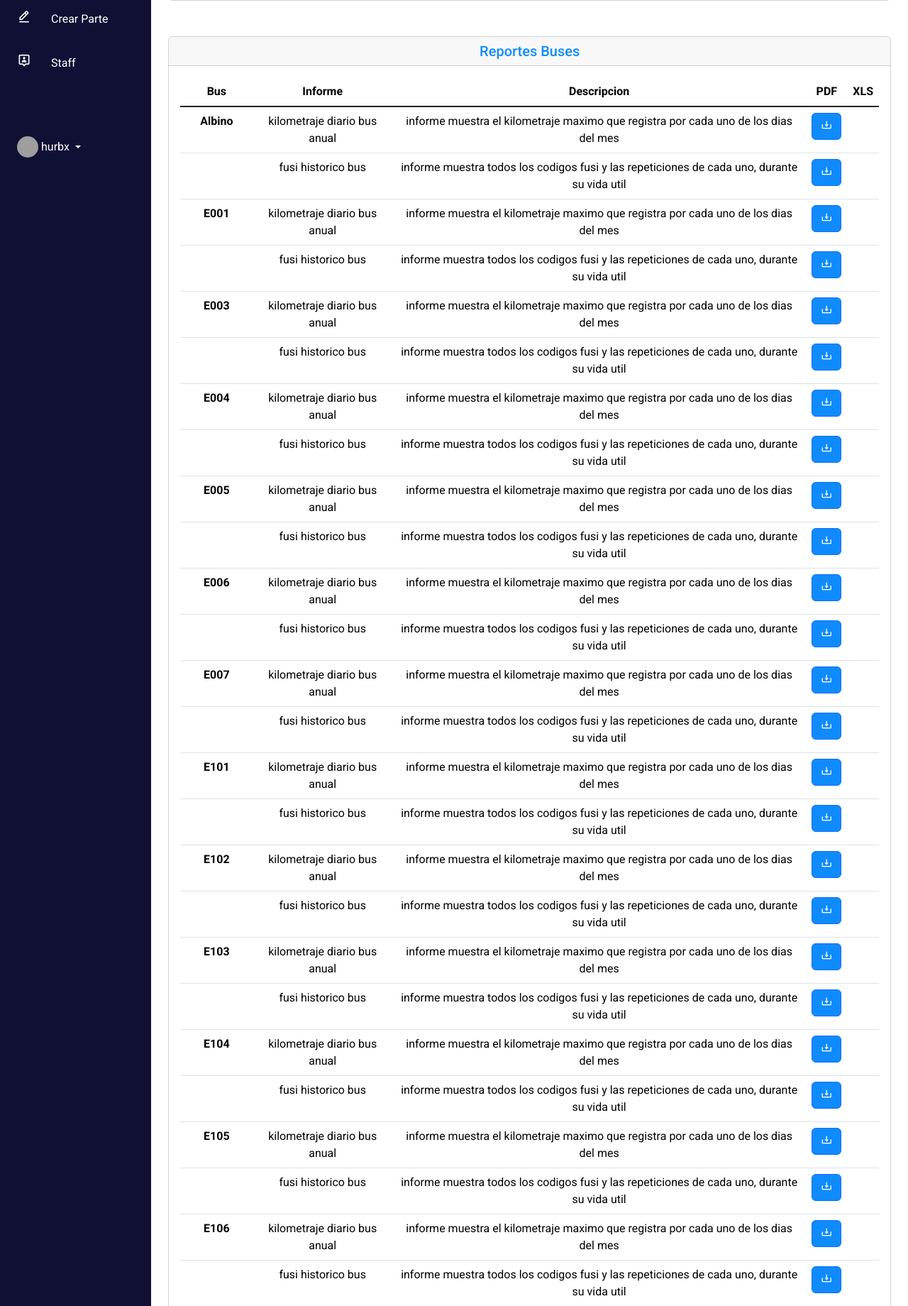
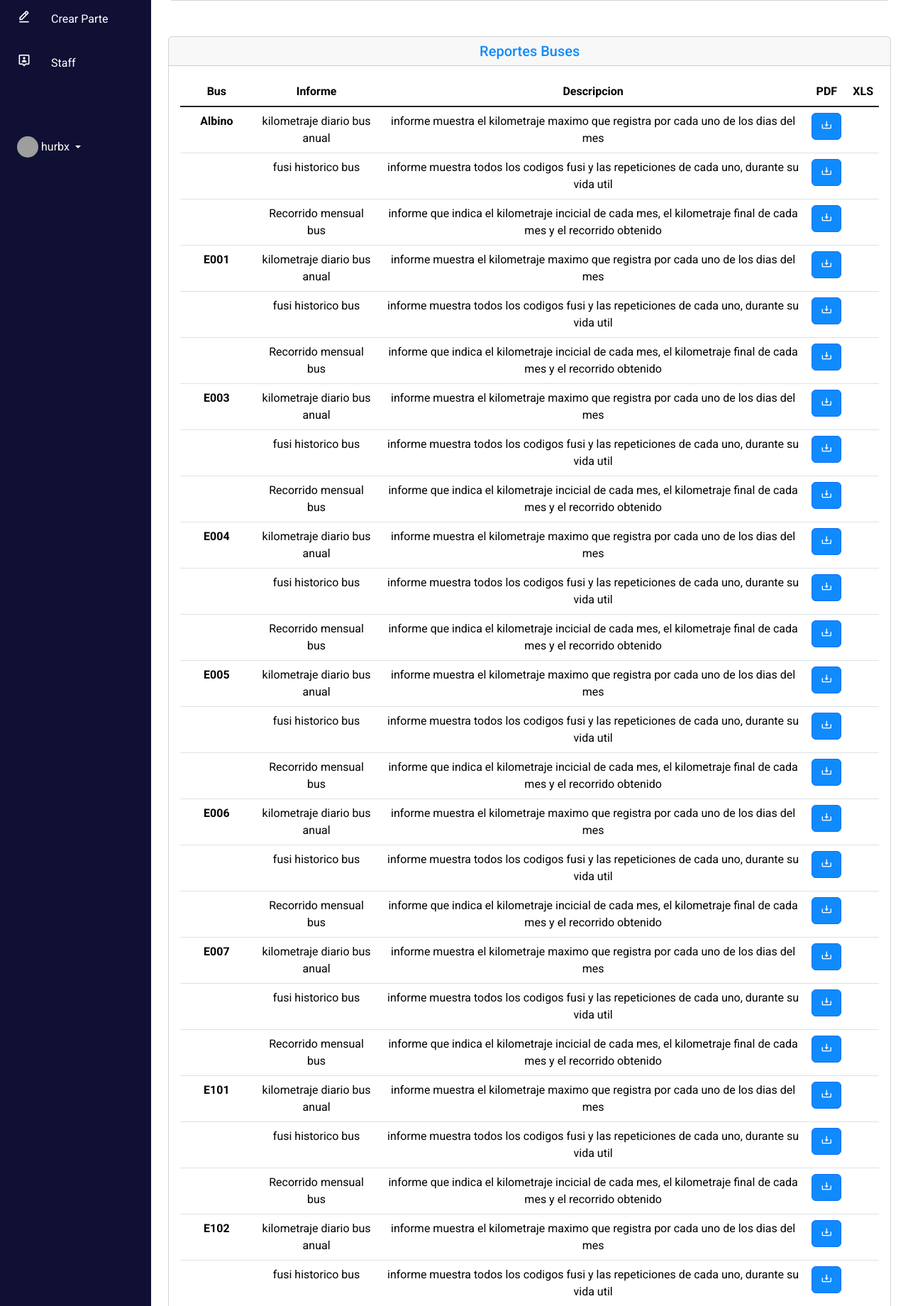
Before and after one commit to Reborn-Telemetry/Alicanto-Backend, a Django app: page /reports_page/ in a window 1280 px wide. Shown: the part 554-2394 px from the top of the page at 71% size. Run offline with Django 5.2, Linux system fonts and the light colour scheme; a user stored in the database is signed in; data comes from the database, SQL or seed files in the repository; parts of the project's set-up code (start-up, migrations or seed data) failed here and were passed over; some libraries are stand-ins or nearby versions; grey boxes are pictures that could not be loaded.

Commit message:
recorrido por mes

```diff
--- a/bus_signals/urls.py
+++ b/bus_signals/urls.py
@@ -24,4 +24,5 @@ urlpatterns = [
   path("monthly-bus-report-xls/", views.monthly_bus_report_xls, name="monthly-bus-report-xls"),
   path("warnings/", views.warnings, name="warnings"),
   path("fusi_dashboard/", views.fusi_dashboard, name="fusi_dashboard"),
+  path("recorrido_mensual_pdf/<str:pk>/", views.recorrido_mensual_bus_pdf, name="recorrido_mensual_pdf"),
 ]
--- a/bus_signals/views.py
+++ b/bus_signals/views.py
@@ -13,12 +13,14 @@ from django.db.models import Q, Count, Sum
 from django.http import FileResponse, HttpResponse
 import io
 from reportlab.platypus import Spacer
+from reportlab.lib import colors
 from reportlab.pdfgen import canvas
 from django.http import FileResponse
 from reportlab.lib.pagesizes import letter, landscape
 from datetime import datetime
 from reportlab.platypus import SimpleDocTemplate, Table, TableStyle, Image
 import xlwt
+from io import BytesIO
 # manejo errores paginador
 from django.core.paginator import Paginator, PageNotAnInteger, EmptyPage
 from django.utils import timezone
@@ -363,6 +365,64 @@ def xls_report(request):
     return FileResponse(buf, as_attachment=True, filename=filename)
 
 @login_required(login_url='login')
+def recorrido_mensual_bus_pdf(request, pk):
+    bus = Bus.bus.get(id=pk)
+    result = monthly_bus_km(pk)
+    current_datetime = datetime.now()
+    formatted_datetime = current_datetime.strftime("%d-%m-%Y")
+    filename = f'reporte_recorrido_mensual bus {bus.bus_name}_{formatted_datetime}.pdf'
+    buf = BytesIO()
+    doc = SimpleDocTemplate(buf, pagesize=letter)
+    elements = []
+
+    # Crear la tabla con los datos de los meses y el recorrido
+    table_data = [['Mes', 'Kilometraje Inicial', 'Kilometraje Final', 'Recorrido']]
+    meses = ['Enero', 'Febrero', 'Marzo', 'Abril', 'Mayo', 'Junio', 'Julio', 'Agosto', 'Septiembre', 'Octubre', 'Noviembre', 'Diciembre']
+
+    idx_mes = 0  # Índice para recorrer los meses
+    for item in result:
+        # Ignorar el primer valor de la tupla
+        item = item[1:]
+        for i in range(len(item)):
+            if i % 2 == 0:  # Índices impares para kilómetros iniciales
+                mes = meses[idx_mes]
+                km_inicial = item[i]
+                km_final = item[i + 1] if i + 1 < len(item) else None
+                recorrido = km_final - km_inicial if km_final is not None else ''
+                table_data.append([mes, km_inicial, km_final, recorrido])
+                idx_mes += 1  # Avanzar al siguiente mes
+
+    # Estilo de la tabla
+    style = TableStyle([
+        ('BACKGROUND', (0, 0), (-1, 0), colors.grey),
+        ('TEXTCOLOR', (0, 0), (-1, 0), colors.white),
+        ('ALIGN', (0, 0), (-1, -1), 'CENTER'),
+        ('FONTNAME', (0, 0), (-1, 0), 'Helvetica-Bold'),
+        ('BOTTOMPADDING', (0, 0), (-1, 0), 12),
+        ('BACKGROUND', (0, 1), (-1, -1), colors.lightgrey),
+        ('LINEBELOW', (0, 1), (-1, -1), 1, colors.black)
+    ])
+
+    # Crear la tabla y aplicar el estilo
+    table = Table(table_data)
+    table.setStyle(style)
+    elements.append(table)
+
+    image_path = 'static/img/REM.png'
+    image = Image(image_path, width=80, height=80)
+    elements.insert(0, image)
+
+    # Construir el documento y guardar en el buffer
+    doc.build(elements)
+
+    buf.seek(0)
+    return FileResponse(buf, as_attachment=True, filename=filename)
+
+
+
+
+
+@login_required(login_url='login')
 def bus_historic_fusi(request, pk):
     bus = Bus.bus.get(id=pk)
     fusi_bus = FusiCode.fusi.filter(bus_id=pk).values('fusi_code').annotate(total=Count('fusi_code'))
--- a/templates/reports/reports.html
+++ b/templates/reports/reports.html
@@ -106,17 +106,28 @@
 
                             <tbody class="table-group-divider">
                                 {% for i in bus %}
+
                                 <tr>
                                     <th scope="row">{{i.bus_name}}</th>
+                                    <!--kilometraje mensual-->
                                     <td>kilometraje diario bus anual</td>
                                     <td>informe muestra el kilometraje maximo que registra por cada uno de los dias del mes </td>
                                     <td> <a href="{% url 'bus_dailykm_pdf_report' i.id %}" class="btn btn-primary"> <i class="bx bx-download"></i></a></td>
                                     <td></td>
+                                    <!--fusi historico-->
                                     <tr>
                                         <th scope="row"></th>
                                         <td>fusi historico bus</td>
                                         <td>informe muestra todos los codigos fusi y las repeticiones de cada uno, durante su vida util  </td>
                                         <td> <a href="{% url 'bus_historic_fusi_pdf_report' i.id %}" class="btn btn-primary"> <i class="bx bx-download"></i></a></td>
+                                    <td></td>
+                                    </tr>
+                                    <!--recorrido mensual-->
+                                    <tr>
+                                        <th scope="row"></th>
+                                        <td>Recorrido mensual bus</td>
+                                        <td>informe que indica el kilometraje incicial de cada mes, el kilometraje final de cada mes y el recorrido obtenido  </td>
+                                        <td> <a href="{% url 'recorrido_mensual_pdf' i.id %}" class="btn btn-primary"> <i class="bx bx-download"></i></a></td>
                                     <td></td>
                                     </tr>
                                 </tr>
```
